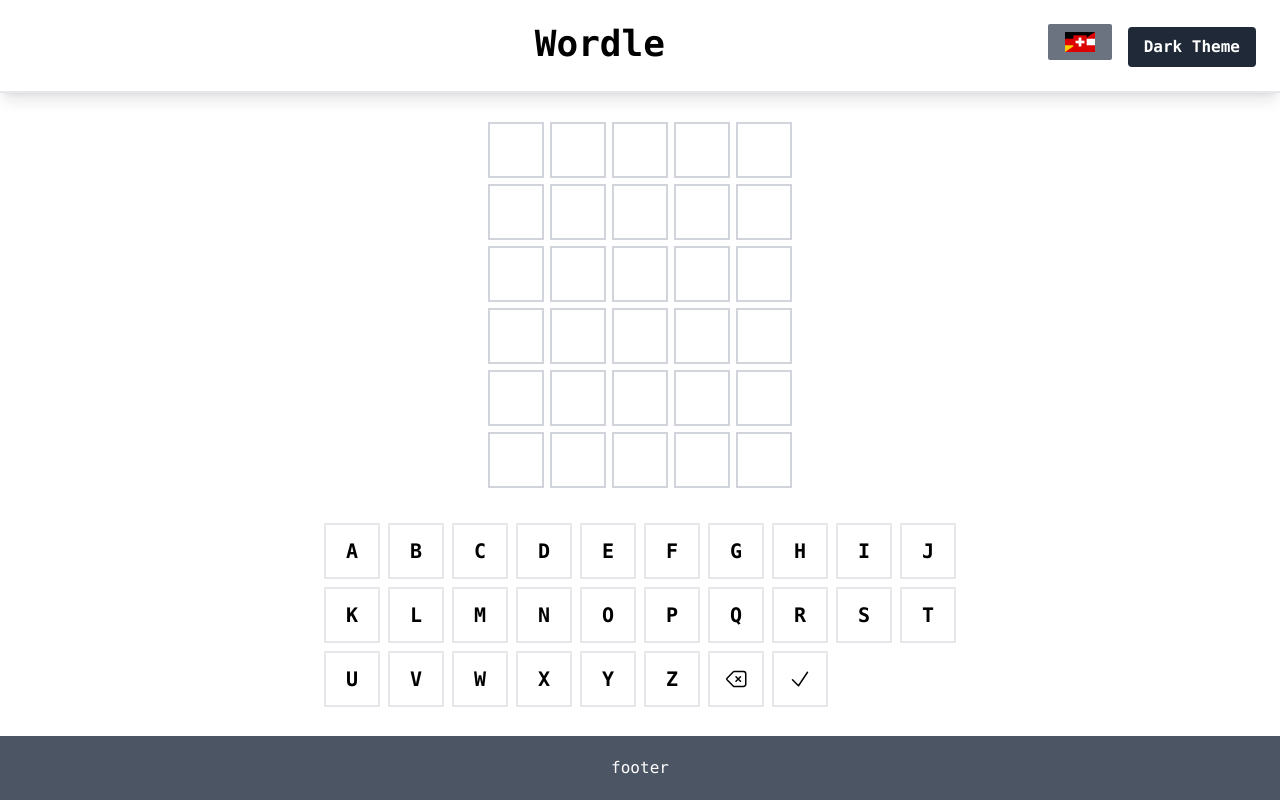
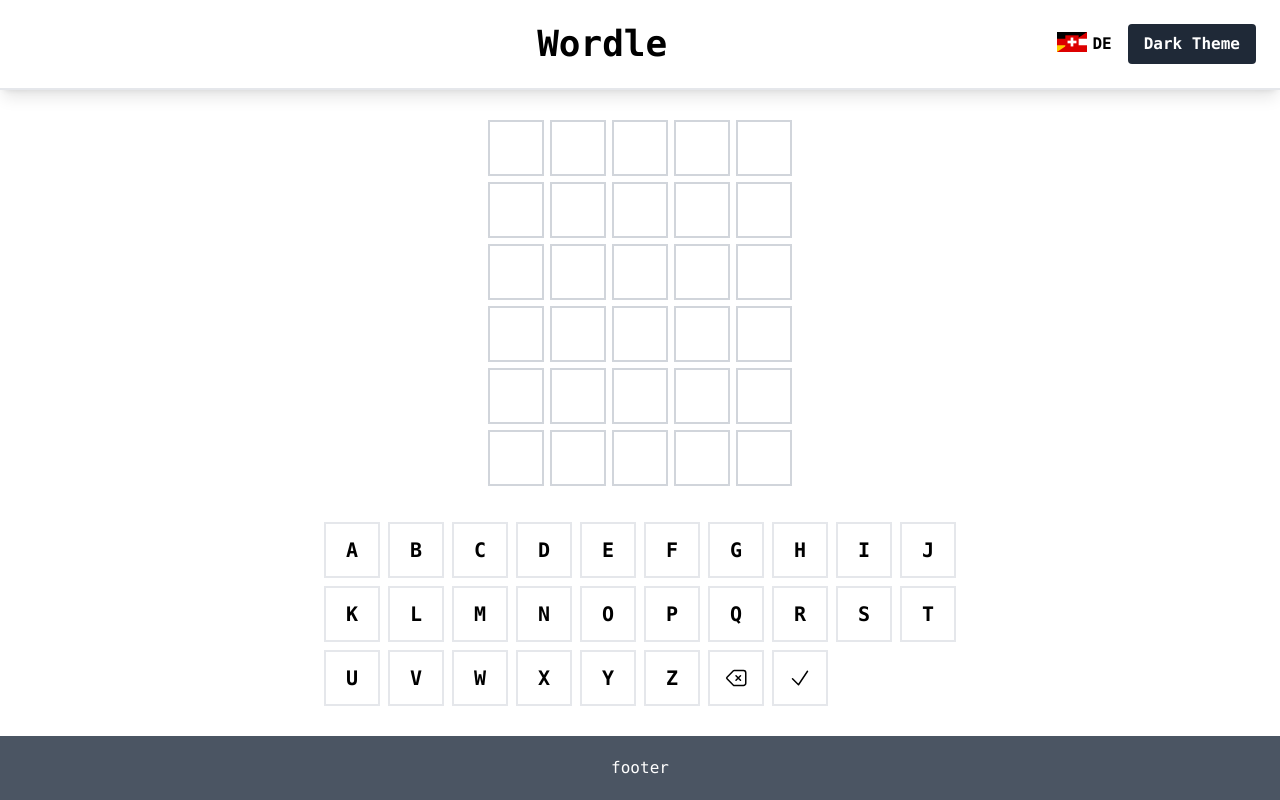
Before and after one commit to priegelsdev/wordle, a React (Vite) app: page / in a window 1280 px wide. Built offline with nearby package versions, Linux system fonts and the light colour scheme.

Commit message:
style language button

```diff
--- a/src/Components/Header.tsx
+++ b/src/Components/Header.tsx
@@ -100,14 +100,13 @@
 };
 
 export default function Header({ englishMode }: HeaderProps) {
-  console.log(englishMode);
   return (
     <header className="flex justify-between p-6 border-solid border-b-2 shadow-lg">
       <div className="w-32"></div>
       <h1 className="text-4xl font-bold">Wordle</h1>
-      <div>
-        <button className="mr-4 py-2 px-3 rounded-sm bg-gray-500 text-white font-bold ">
-          {englishMode ? de : en}
+      <div className="flex items-center">
+        <button className="flex mr-4 rounded-sm font-bold">
+          {englishMode ? de : en} {englishMode ? ' DE' : ' EN'}
         </button>
         <button className="bg-gray-800 hover:bg-gray-900 text-white font-bold py-2 px-4 rounded">
           Dark Theme
```
